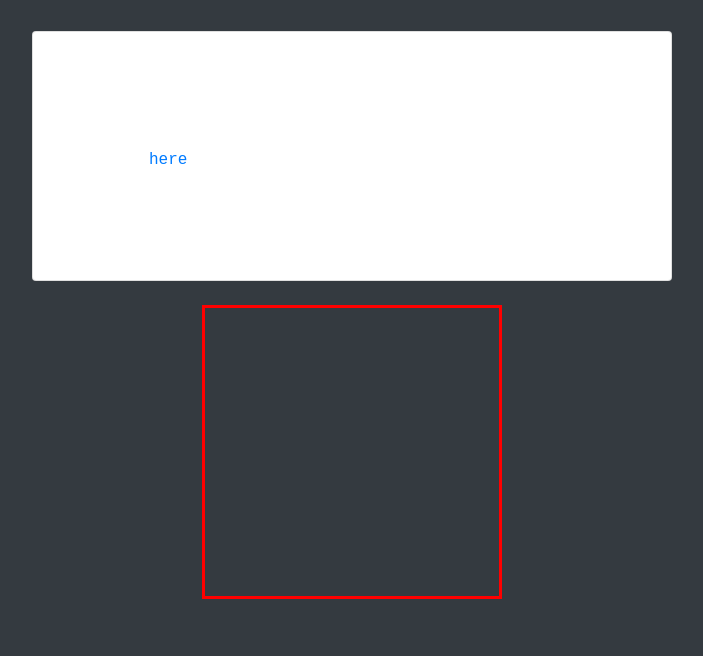
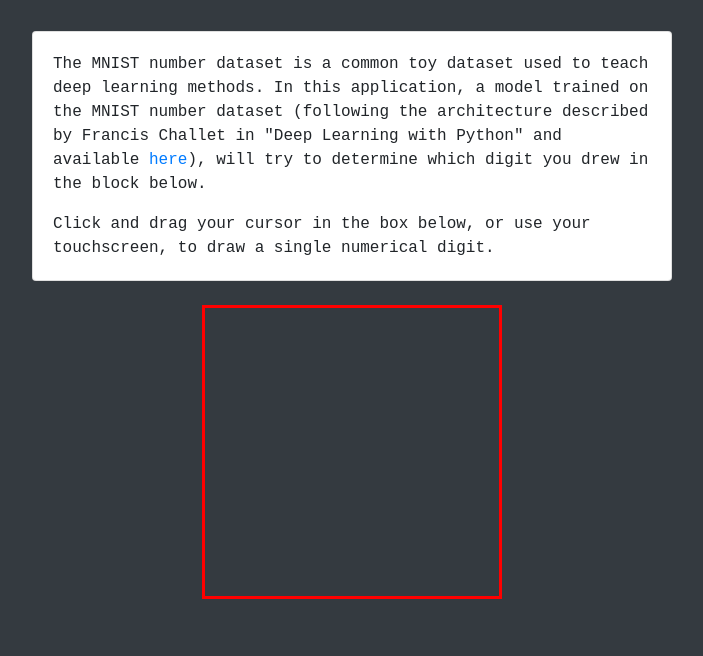
Before and after one commit to NickL73/hw4_mnist, a plain HTML site: page index.html in a window 1280 px wide. Shown: the part 106-762 px from the top of the page, without its empty margins (288-991 px from the left). Drawn offline with nearby package versions, Linux system fonts and the light colour scheme; a script that the page names is missing.

Commit message:
Update index.html

```diff
--- a/index.html
+++ b/index.html
@@ -12,7 +12,7 @@
     <title>MNIST Demonstration</title>
   </head>
 
-  <body class="bg-dark text-white" style="background-color: #dae2f0;">
+  <body class="bg-dark text-black" style="background-color: #dae2f0;">
     <script src="https://code.jquery.com/jquery-2.2.4.min.js"></script>
     <script src="https://cdn.jsdelivr.net/npm/@tensorflow/tfjs@1.5.2/dist/tf.min.js"></script>
     <h3 class="text-white" style="font-family:'Courier New', monospace">MNIST Digit Recognizer</h3>
```
